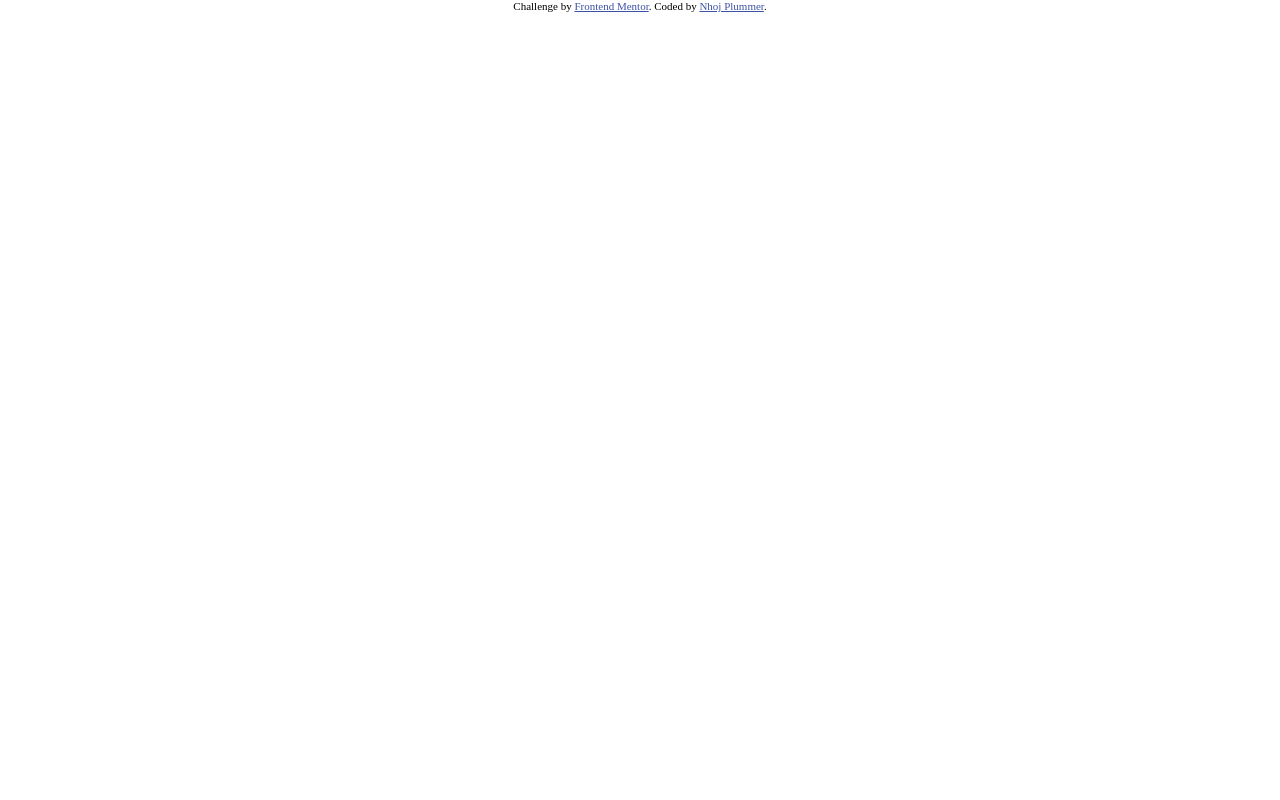
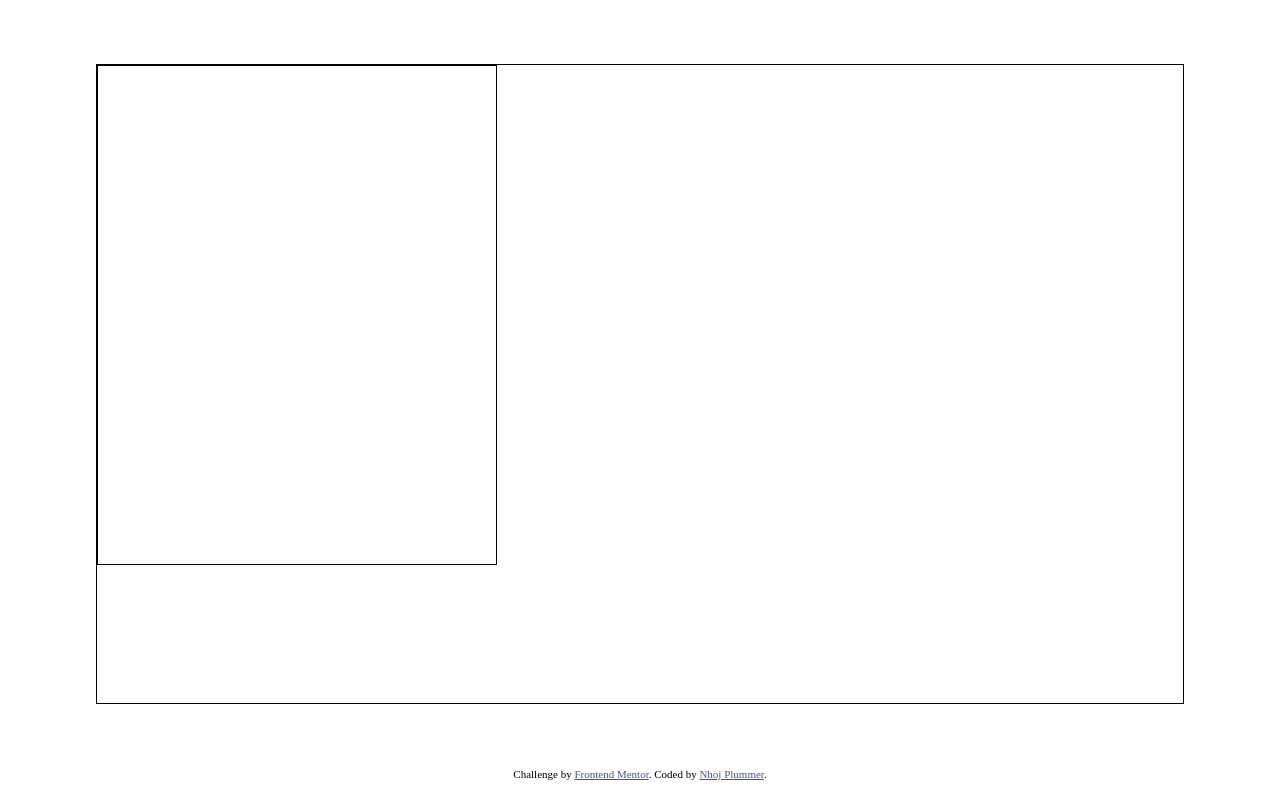
Before and after one commit to Nhoj-Plummer/QR-code-challenge, a React (Create React App) app: page / in a window 1280 px wide. Built offline with nearby package versions, Linux system fonts and the light colour scheme.

Commit message:
Set up the general section padding for challenge

```diff
--- a/src/App.css
+++ b/src/App.css
@@ -4,3 +4,7 @@
   margin: 0;
   scroll-behavior: smooth;
 }
+
+.section_padding {
+  margin: 4rem 6rem;
+}
--- a/src/App.js
+++ b/src/App.js
@@ -1,12 +1,12 @@
-
-import './App.css';
+import "./App.css"
+import { QrCode } from "./components"
 
 function App() {
   return (
     <div className="App">
-
+      <QrCode />
     </div>
-  );
+  )
 }
 
-export default App;
+export default App
--- a/src/components/Qr-Code/Code.js
+++ b/src/components/Qr-Code/Code.js
@@ -3,8 +3,8 @@ import './code.css'
 
 function Code() {
   return (
-    <div className='qr-code-container'>
-      <div className='qr-code'>
+    <div className='qr__code-container section_padding'>
+      <div className='qr__code-content'>
 
       </div>
     </div>
--- a/src/components/Qr-Code/code.css
+++ b/src/components/Qr-Code/code.css
@@ -0,0 +1,15 @@
+.qr__code {
+  display: flex;
+}
+
+.qr__code-container {
+  height: 80vh;
+  max-width: 1800px;
+  border: 1px solid;
+}
+
+.qr__code-content {
+  border: 1px solid;
+  height: 500px;
+  max-width: 400px;
+}
--- /dev/null
+++ b/src/components/index.js
@@ -0,0 +1 @@
+export { default as QrCode } from "./Qr-Code/Code"
```
